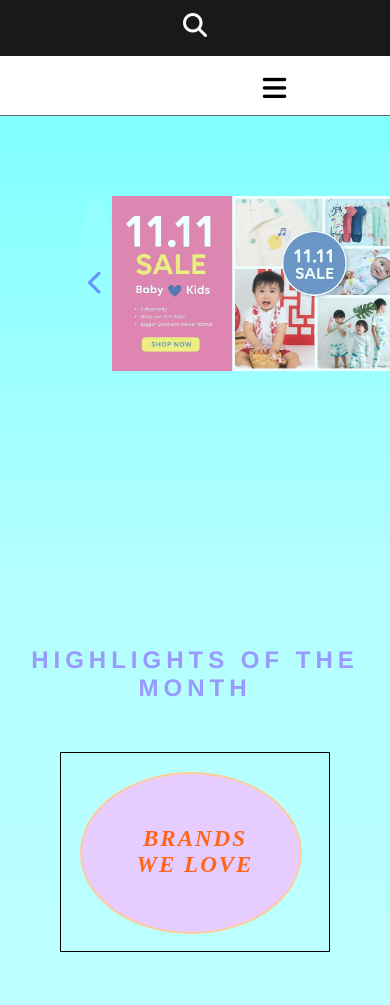
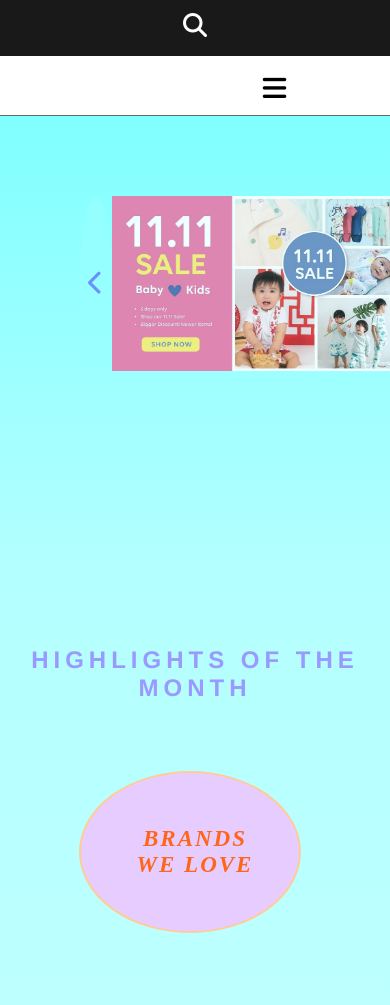
Before and after one commit to diazlp/bayeecare, a plain HTML site: page index.html in a window 390 px wide. Shown: the part 64-1069 px from the top of the page. Drawn offline with Linux system fonts and the light colour scheme.

Commit message:
minor change

```diff
--- a/responsivecss.css
+++ b/responsivecss.css
@@ -13,10 +13,6 @@
 
   .banner-product {
     max-width: 500px;
-  }
-
-  svg {
-    border: 1px solid black;
   }
 
   .highlights-contents li {
```
